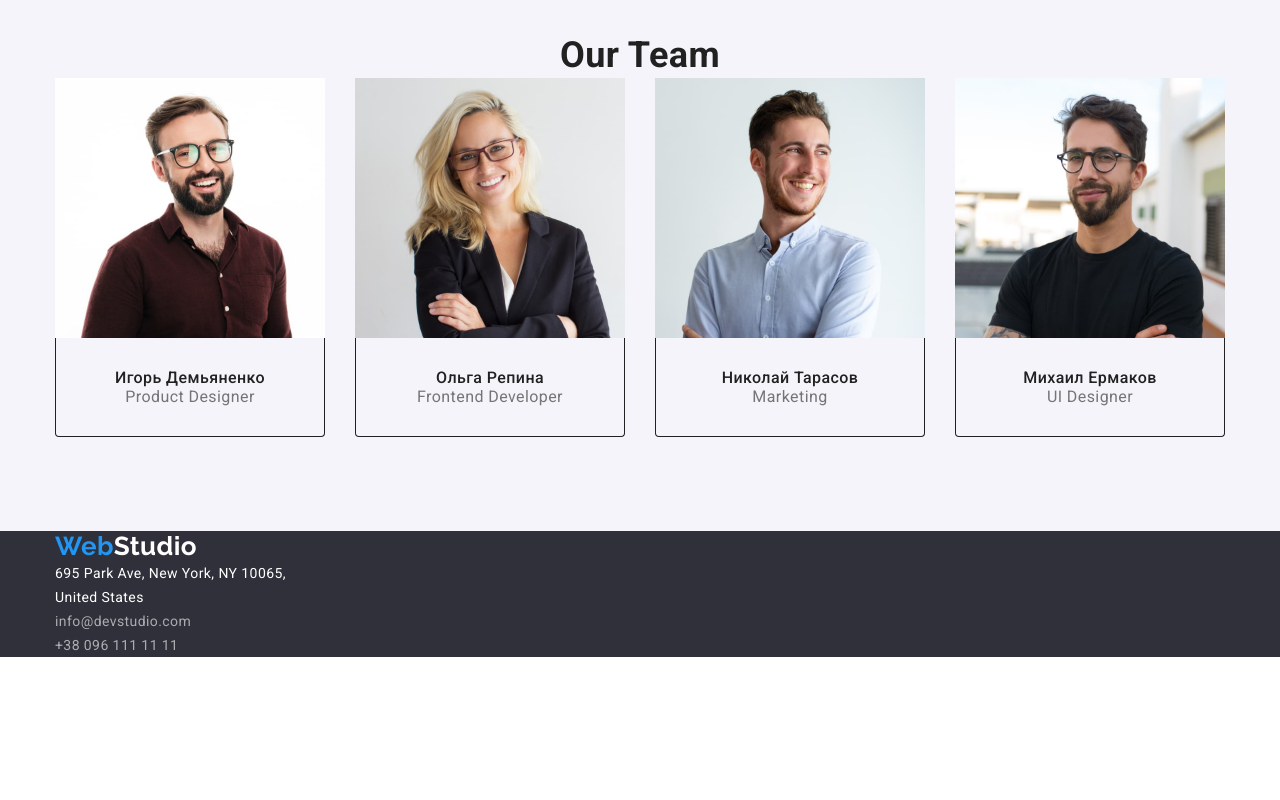
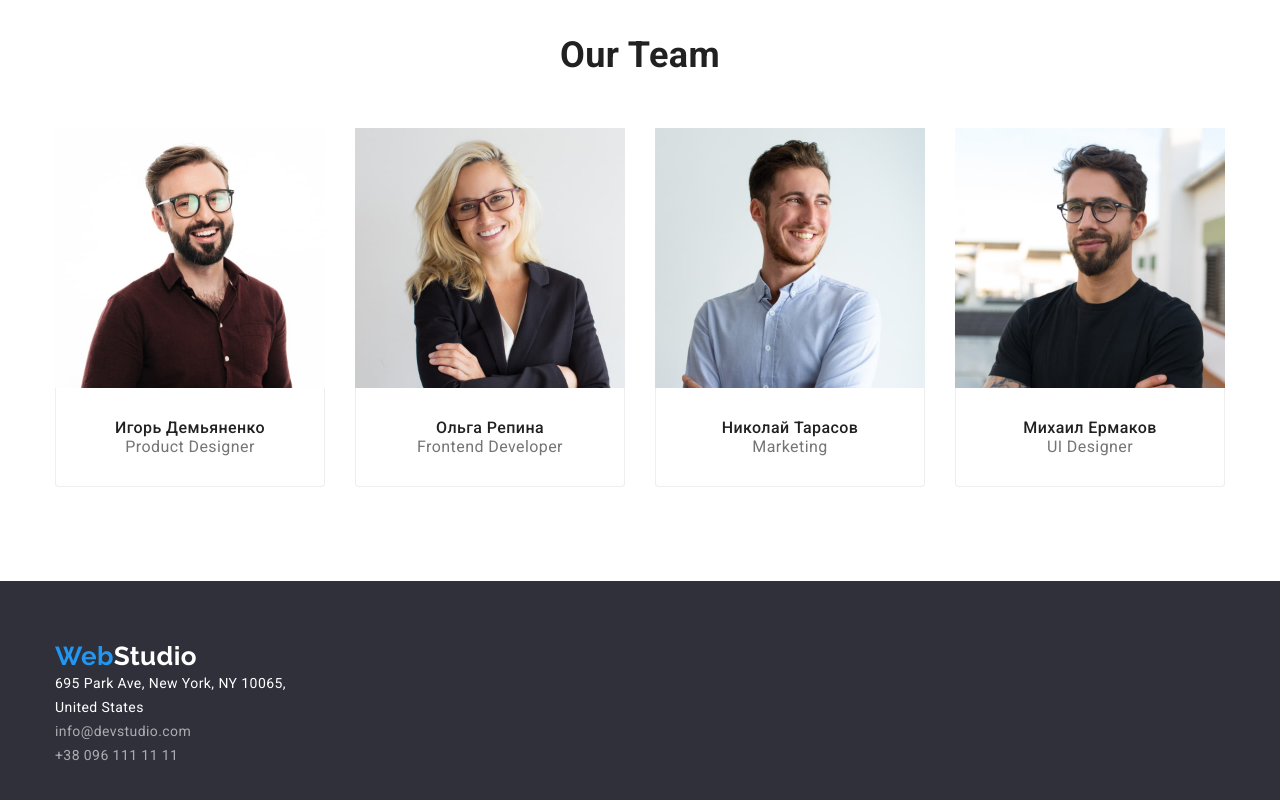
Before and after one commit to NataliaTalia/goit-markup-hw-03, a plain HTML site: page index.html in a window 1280 px wide. Shown: the part 1630-2430 px from the top of the page. Before the commit the page ends 2287 px from the top, so only its background shows below. Drawn offline with nearby package versions, Linux system fonts and the light colour scheme.

Commit message:
adding more style

```diff
--- a/css/styles.css
+++ b/css/styles.css
@@ -274,6 +274,7 @@ ul {
 
 /*TEAM*/
 
+
 .team {
   display: flex;
   flex-wrap: wrap;
@@ -288,19 +289,22 @@ ul {
   margin-right: 0;
 }
 
+
 .team-content {
   padding-top: 30px;
   padding-bottom: 30px;
   text-align: center;
-  border: 1px solid var(--default-text-color);
+  border: 1px solid #EEEEEE;
   border-top: none;
   border-bottom-left-radius: 4px;
   border-bottom-right-radius: 4px;
 }
 
-.team :nth-last-child(-n + 4) {
+.team :nth-last-child(-n+4) {
   margin-bottom: 0;
 }
+
+
 
 /* Portfolio page*/
 
@@ -354,6 +358,8 @@ ul {
 
 .project-descr {
   padding: 20px 24px;
+  border: 1px solid #EEEEEE;
+  border-top: none;
 }
 
 .project-link {
@@ -382,6 +388,11 @@ ul {
 
 .footer {
   background-color: var(--hero-footer);
+}
+
+.footer-container {
+  padding-top: 60px;
+  padding-bottom: 60px;
 }
 
 .white {
--- a/index.html
+++ b/index.html
@@ -141,7 +141,7 @@
         </div>
       </section>
 
-      <section class="section team">
+      <section class="section">
         <div class="container">
           <h2 class="section-title">Our Team</h2>
           <ul class="team">
@@ -202,7 +202,7 @@
     </main>
 
     <footer class="footer">
-      <div class="container">
+      <div class="container footer-container">
         <a href="./index.html" class="logo"
           >Web<span class="white">Studio</span></a
         >
```
Also changed, not shown: portfolio.html (+1 -1 lines).
